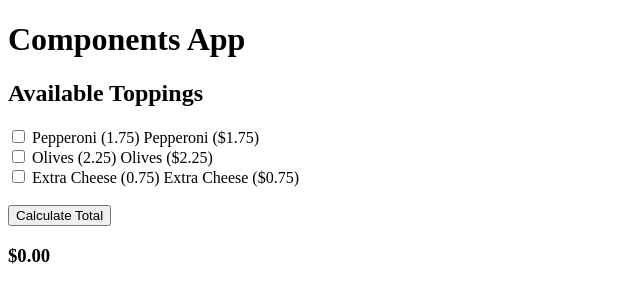
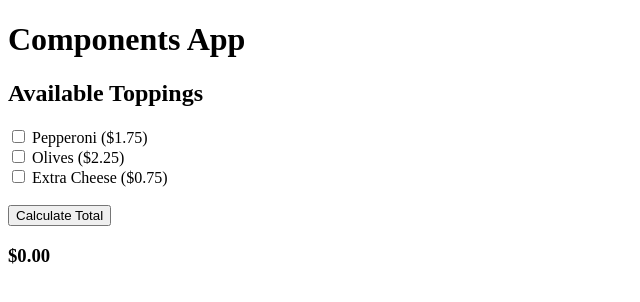
Before and after one commit to tsteelematc/components-5, an Angular app: page / in a window 1280 px wide. Shown: the top 302 px of the page, without its empty margins (0-640 px from the left). Built offline with nearby package versions, Linux system fonts and the light colour scheme.

Commit message:
Removed duplicate

```diff
--- a/src/app/pizza-toppings/pizza-toppings.component.html
+++ b/src/app/pizza-toppings/pizza-toppings.component.html
@@ -9,7 +9,6 @@
             type="checkbox"
             [(ngModel)]="pt.checked"
         />
-        {{ pt.name }} ({{ pt.price }})
         {{ pt.name }} ({{ pt.price | currency }})
     </label>
 </div>
```
